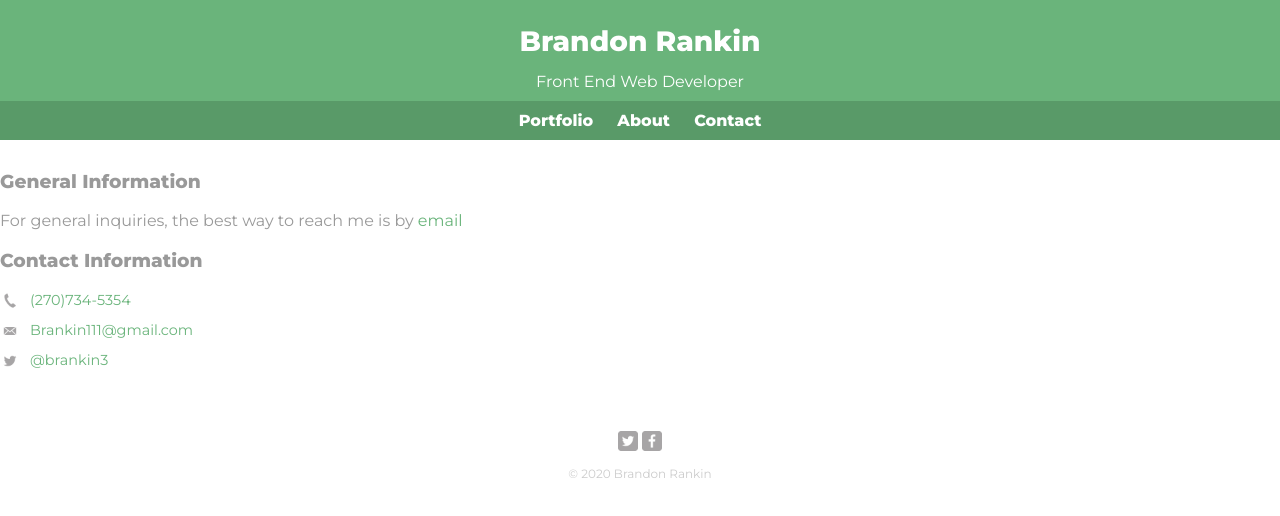
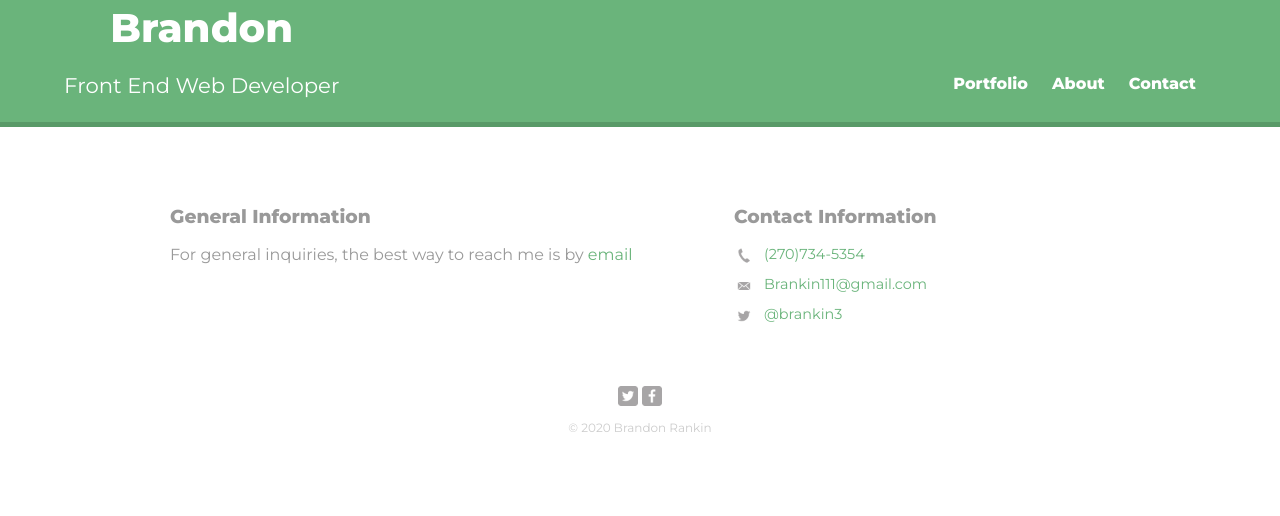
Before and after one commit to Brankin111/Class-Portfolio, a plain HTML site: page contact.html in a window 1280 px wide. Drawn offline with nearby package versions, Linux system fonts and the light colour scheme.

Commit message:
added responsive css. added normalize css to all html

```diff
--- a/contact.html
+++ b/contact.html
@@ -10,6 +10,7 @@
     <!-- FONTS -->
     <link href="https://fonts.googleapis.com/css2?family=Montserrat:wght@300;400;800&display=swap" rel="stylesheet">
     <!-- CSS LINKS -->
+    <link href="https://necolas.github.io/normalize.css/8.0.1/normalize.css" rel="stylesheet">
     <link rel="stylesheet" href="css/main.css">
     <link rel="stylesheet" href="css/responsive.css">
 
@@ -20,7 +21,7 @@
     <header>
         <!-- Clickable Title to Index Page -->
         <a href="index.html" id="logo">
-            <h1>Brandon Rankin</h1>
+            <h1>Brandon</h1>
             <h2>Front End Web Developer</h2>
         </a>
         <!-- Navigation Start -->
--- a/css/main.css
+++ b/css/main.css
@@ -17,6 +17,7 @@ li {
 h1 {
     font-size: 1.75em;
     font-weight: 800;
+    margin-top: 0;
 }
 
 h2 {
@@ -29,6 +30,13 @@ img {
     max-width: 100%;
 }
 
+#wrapper {
+    max-width: 940px;
+    margin: 0 auto;
+    padding: 0 5%;
+    clear: both;
+}
+
 
 /***********
 HEADER
@@ -36,12 +44,14 @@ HEADER
 
 #logo {
     text-align: center;
+    margin: 0;
 }
 
 header {
     width: 100%;
     margin: 0 0 30px 0;
     padding: 5px 0 0 0;
+    float: left;
 }
 
 
@@ -52,7 +62,7 @@ NAVIGATION
 nav {
     text-align: center;
     padding: 10px 0;
-    margin: 10px 0 0;
+    margin: 60px 0 0;
 }
 
 nav ul {
@@ -167,6 +177,7 @@ body {
 
 header {
     background: #6ab47b;
+    border-color: #599a68;
 }
 
 /*background on mobile*/
--- a/css/responsive.css
+++ b/css/responsive.css
@@ -0,0 +1,77 @@
+@media screen and (min-width: 480px) {
+
+    /**********
+    TWO COLUMN LAYOUT
+    **********/
+
+    #primary {
+        width: 50%;
+        float: left;
+    }
+
+    #secondary {
+        width: 40%;
+        float: right;
+    }
+
+    /**********
+    PAGE: ABOUT
+    **********/
+
+    .profile-photo {
+        float: left;
+        margin: 0 5% 80px 0;
+    }
+
+    /**********
+    PAGE: PORTFOLIO
+    **********/
+
+    #gallery li {
+        width: 28.3333%;
+    }
+
+    #gallery li:nth-child(4n) {
+        clear: left;
+    }
+
+
+
+}
+
+@media screen and (max-width: 660px) {
+
+    nav {
+        margin-top: 20px;
+    }
+}
+
+@media screen and (min-width: 660px) {
+
+    h1 {
+        font-size: 2.5em;
+    }
+
+    h2 {
+        font-size: 1.325em;
+    }
+
+    #logo {
+        float: left;
+        margin-left: 5%;
+        padding-bottom: 25px;
+    }
+
+    header {
+        margin-bottom: 60px;
+        border-bottom: 5px solid #599a68;
+    }
+
+    nav {
+        float: right;
+        background: none;
+        text-align: right;
+        width: 45%;
+        margin-right: 5%;
+    }
+}
```
Also changed, not shown: about.html (+2 -1 lines), index.html (+2 -1 lines).
